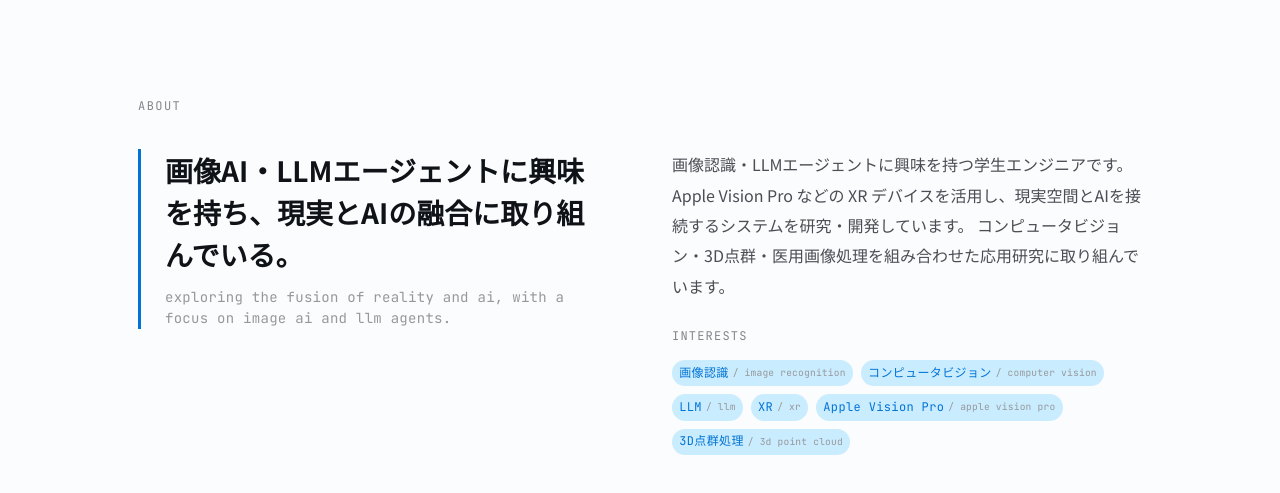
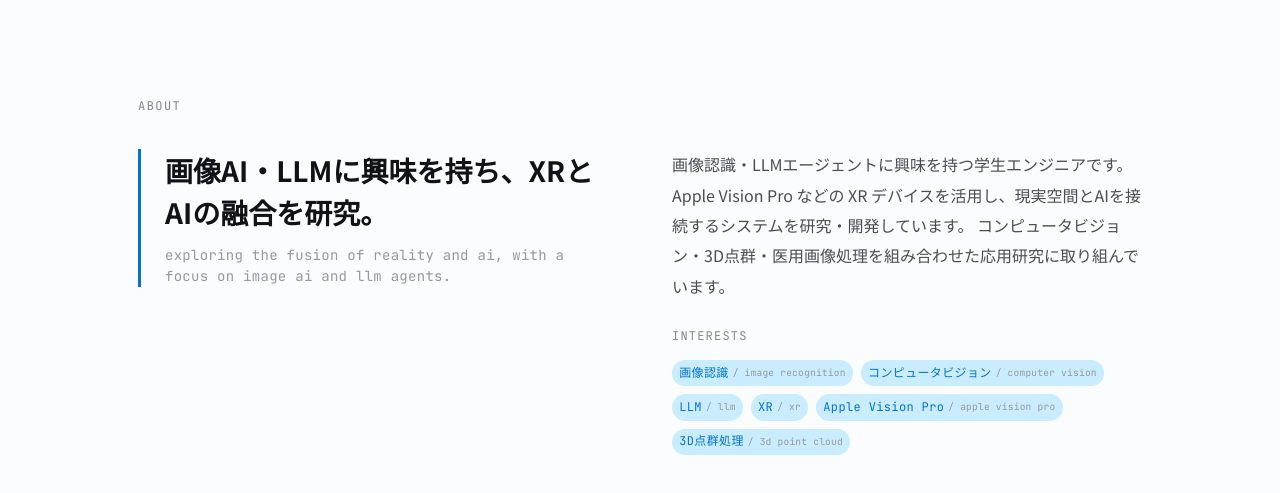
Before and after one commit to KIMUK0U/KIMUK0U.github.io, an Astro site: page / in a window 1280 px wide. Shown: the part 563-1056 px from the top of the page. Built offline with nearby package versions, Linux system fonts and the light colour scheme; Astro itself is replaced by a stand-in of ours.

Commit message:
About.astro を更新

```diff
--- a/src/components/about/About.astro
+++ b/src/components/about/About.astro
@@ -11,7 +11,7 @@ import { profile } from '@/data/profile';
 
     <div class="about__inner">
       <p class="about__lead">
-        画像AI・LLMエージェントに興味を持ち、現実とAIの融合に取り組んでいる。
+        画像AI・LLMに興味を持ち、XRとAIの融合を研究。
         <span class="about__lead-en en">
           exploring the fusion of reality and ai, with a focus on image ai and llm agents.
         </span>
```
